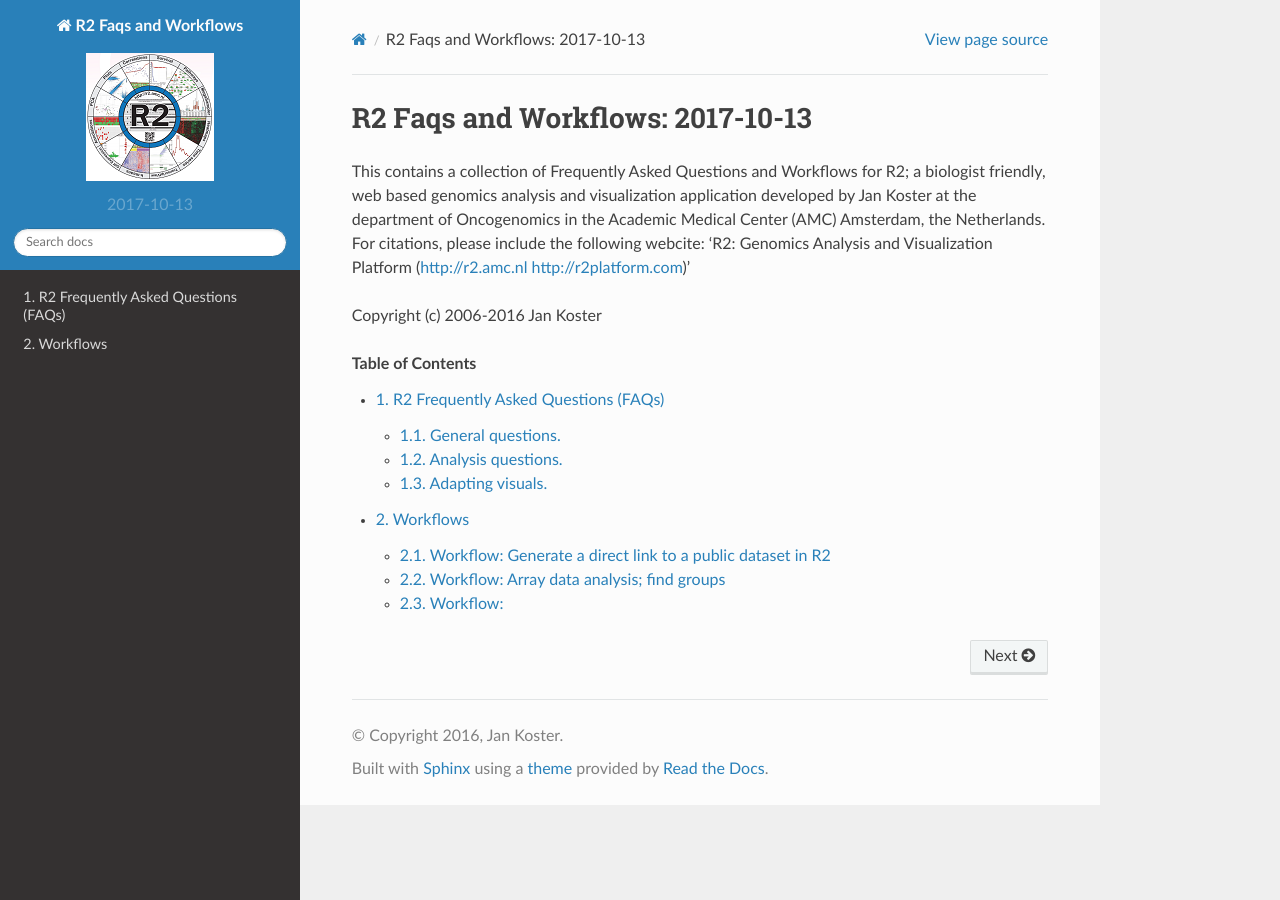
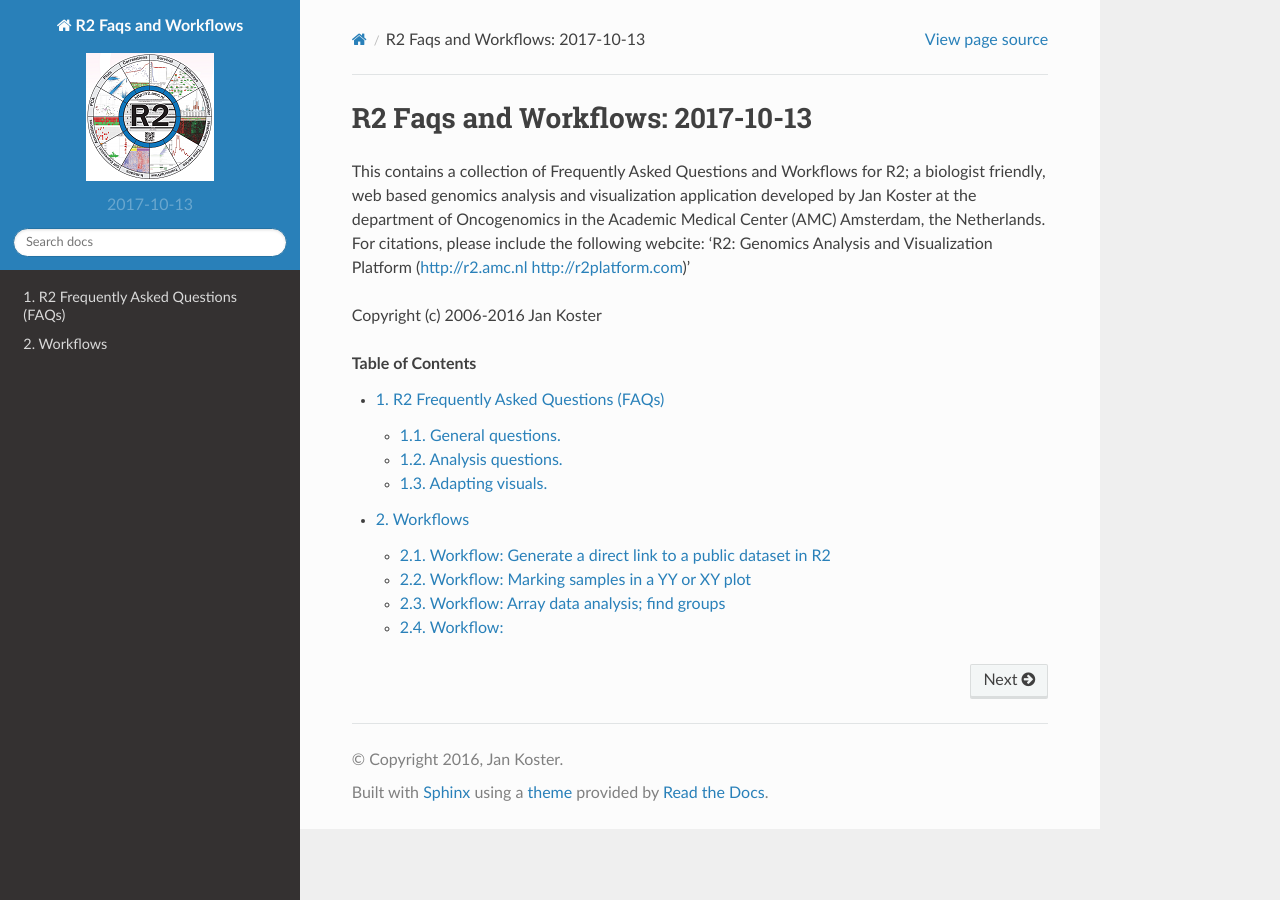
Before and after one commit to antronerds/r2-faqs-workflows, a Sphinx documentation site: the page built from docs/index.rst, in a window 1280 px wide. Built offline with Sphinx 7.4.7 and the Read the Docs theme 2.0.0, drawn with Linux system fonts in a browser that asks for light colours; some of the changed lines change nothing that is shown.

Commit message:
Marking samples

```diff
--- a/docs/Workflows.md
+++ b/docs/Workflows.md
@@ -15,6 +15,27 @@
 2.  Navigate to the dataset to which you would like to create a link. You can use the 'change dataset' link in 'box 2' for this.
 3.  Finally, click on the 'goto main' link in the upper left corner of the screen.
 4.  The web address that will now appear can be copied directly and be provided as a refeerence to the dataset.
+
+
+Workflow: Marking samples in a YY or XY plot
+-----
+
+1.  Marking a single sample
+
+	With the ‘samples to mark’ option, you can make samples stand out. The easiest is marking a single sample using the R2 default setting. Make sure that you add a samplename (e.g. itcc0288) from the current dataset and press ‘redraw’. The indicated sample is now highlighted by an orange line.
+
+2.  Types of markings
+
+	We can change the type of mark by changing the mark method from ‘dot’, to one of the other methods. ‘circle’ will draw an open circle around the sample; epicenter will draw a range of larger circles around the marked patient; and ‘arrow’ will place an arrow pointing to the sample.
+
+3.  Coloring and marking multiple samples
+
+	Marking more than 1 sample is achieved by ’,’ separation (e.g. itcc0288,itcc0021,itcc0013,itcc0132).
+Thus far all have been of the same color. We can also change the color of the marker by adding ‘:’ followed by a hex color (e.g. itcc0288,itcc0021,itcc0013,itcc0132:00ff00).
+
+4.  Defining sample groups
+
+	The previous example made all 4 samples green. We can also define groups and define different colors to every group. Groups are separated by ‘;’. To color our previous example with 2 groups, each having a different color, we define the following: itcc0288,itcc0021:ff00ff;itcc0013,itcc0132:00ff00
 
 
 
```
